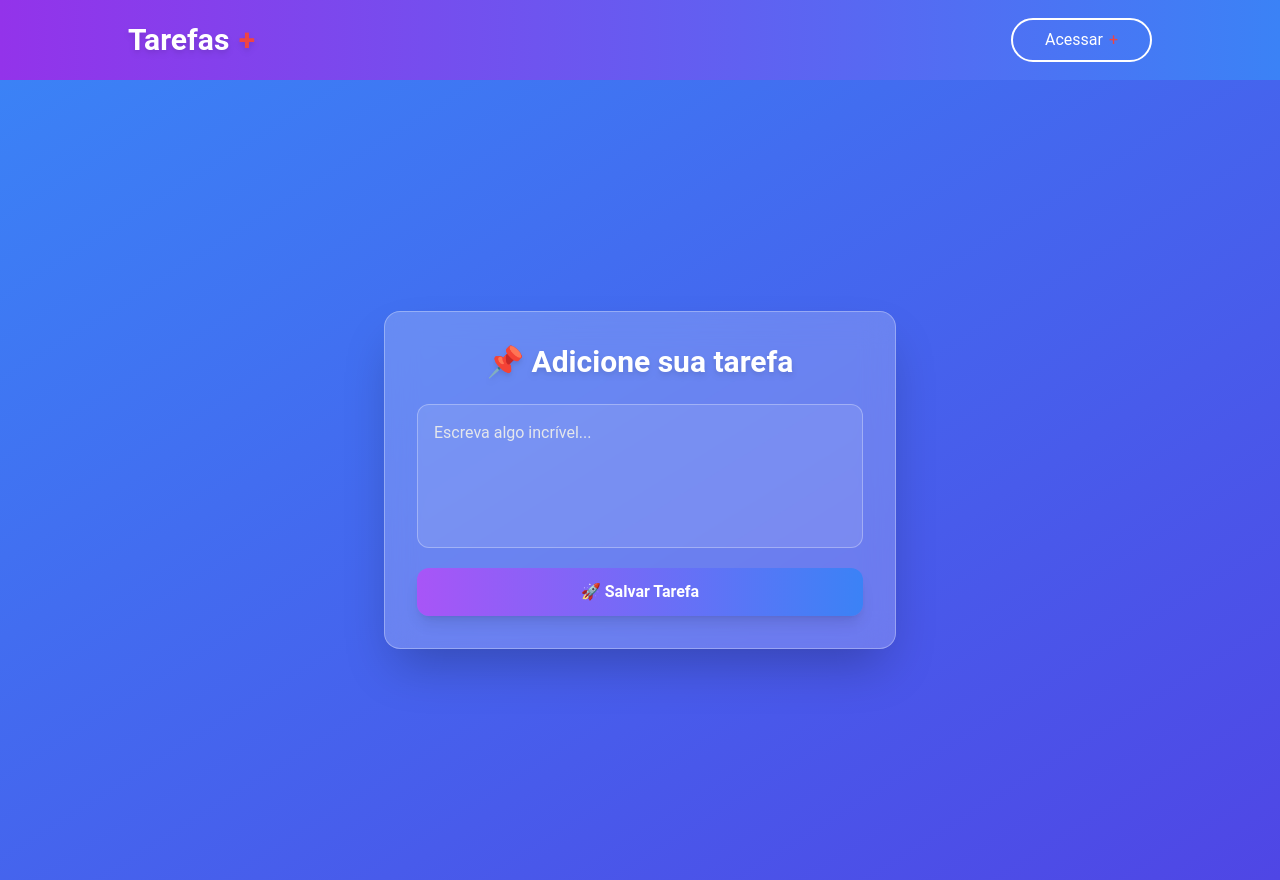
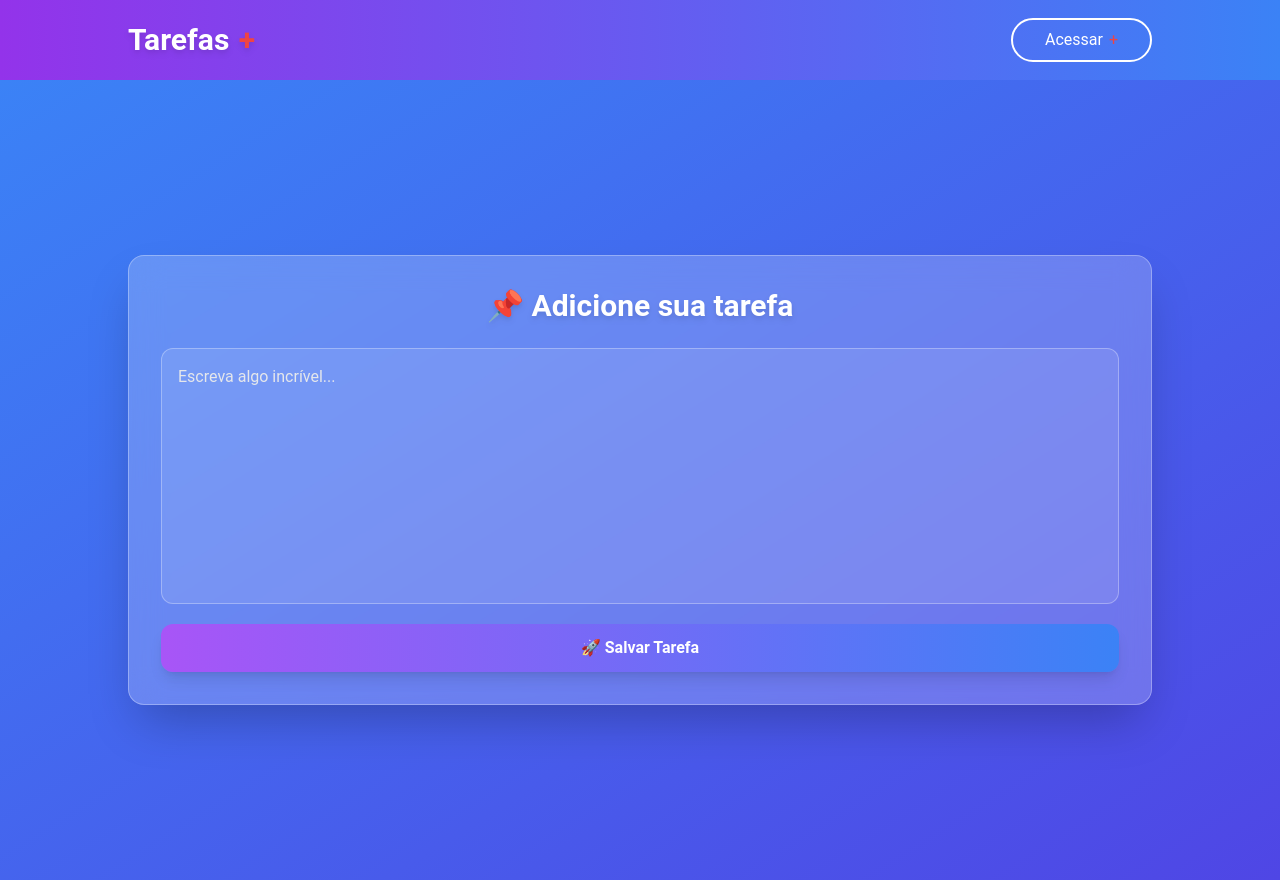
Before and after one commit to Welton228/Board-Tarefas, a Next.js app: page /textarea in a window 1280 px wide. Built offline with nearby package versions, Linux system fonts and the light colour scheme; no server answers.

Commit message:
pequenas alterações

```diff
--- a/src/app/textarea/page.tsx
+++ b/src/app/textarea/page.tsx
@@ -24,12 +24,12 @@ export default function FormTarefa() {
 
   return (
     <main className="min-h-screen flex items-center justify-center bg-gradient-to-br from-blue-500 to-indigo-600 p-6">
-    <section className="bg-white/20 backdrop-blur-lg border border-white/30 p-8 rounded-2xl shadow-2xl max-w-lg w-full flex flex-col items-center">
+    <section className="bg-white/20 backdrop-blur-lg border border-white/30 p-8 rounded-2xl shadow-2xl max-w-5xl w-full flex flex-col items-center">
       <h1 className="text-3xl font-bold text-white drop-shadow-md">📌 Adicione sua tarefa</h1>
 
       <form onSubmit={handleSubmit} className="flex flex-col w-full mt-6 gap-5">
         <textarea
-          className="w-full h-36 border border-white/30 bg-white/10 text-white rounded-xl p-4 resize-none focus:outline-none focus:ring-4 focus:ring-blue-300 placeholder:text-gray-200"
+          className="w-full h-64 border border-white/30 bg-white/10 text-white rounded-xl p-4 resize-none focus:outline-none focus:ring-4 focus:ring-blue-300 placeholder:text-gray-200"
           placeholder="Escreva algo incrível..."
           value={tarefa}
           onChange={(e) => setTarefa(e.target.value)}
```
